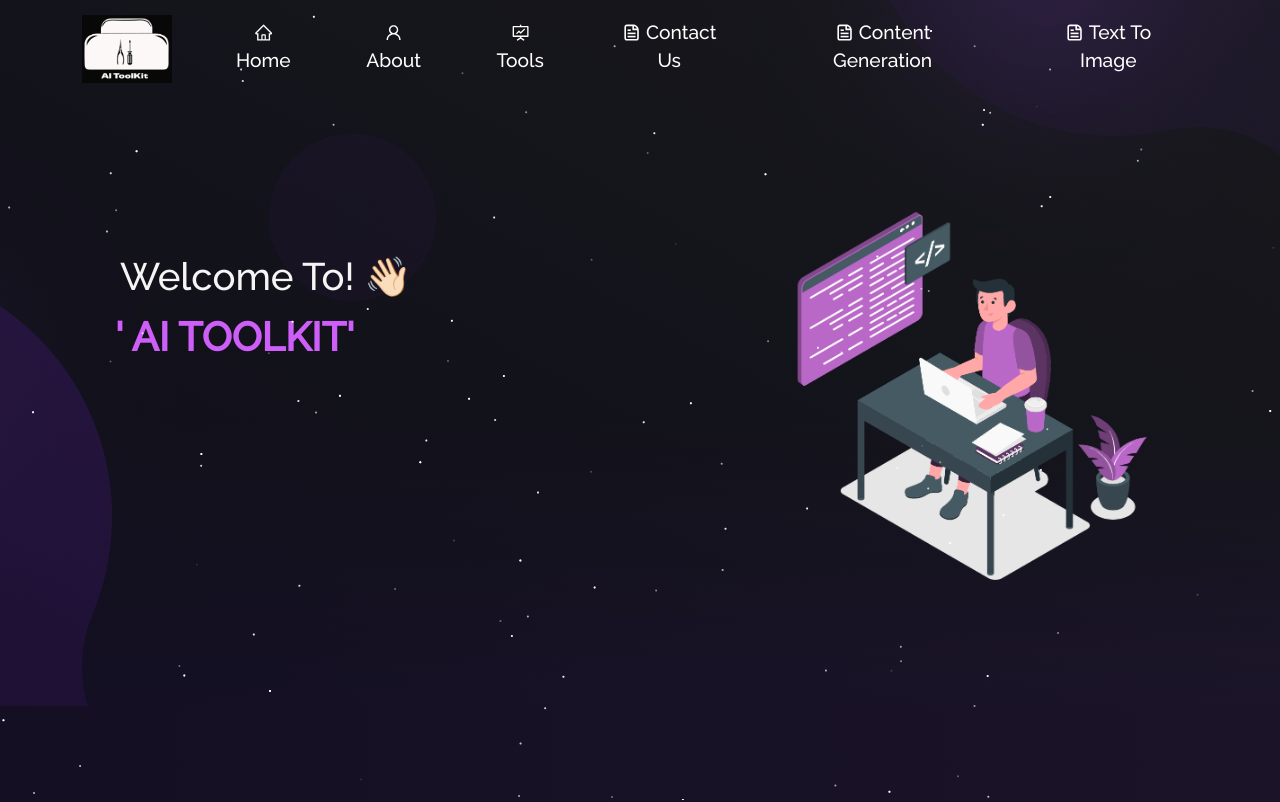
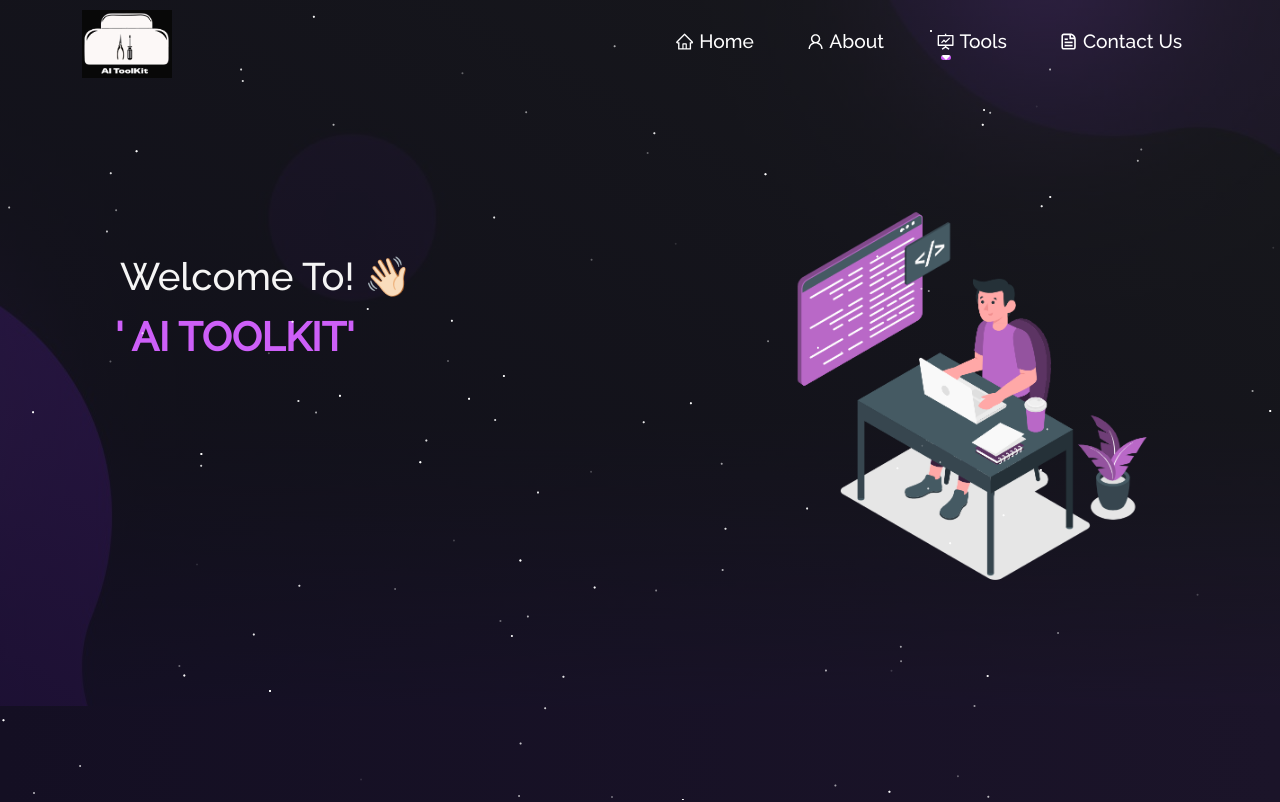
Before and after one commit to MuhammadZawar11681/AI-ToolKit, a React (Create React App) app in the folder ai-toolkit/: page / in a window 1280 px wide. Shown: the top 802 px of the page. Built offline with nearby package versions, Linux system fonts and the light colour scheme.

Commit message:
Add DropDown Functionality

```diff
--- a/ai-toolkit/src/components/Navbar.js
+++ b/ai-toolkit/src/components/Navbar.js
@@ -1,19 +1,160 @@
+// import React, { useState } from "react";
+// import Navbar from "react-bootstrap/Navbar";
+// import Nav from "react-bootstrap/Nav";
+// import Container from "react-bootstrap/Container";
+// import logo from "../Assets/logo.png";
+// // import Button from "react-bootstrap/Button";
+// import { Link } from "react-router-dom";
+// // import { CgGitFork } from "react-icons/cg";
+// // import { ImBlog } from "react-icons/im";
+// import {
+//   // AiFillStar,
+//   AiOutlineHome,
+//   AiOutlineFundProjectionScreen,
+//   AiOutlineUser,
+// } from "react-icons/ai";
+
+// import { CgFileDocument } from "react-icons/cg";
+
+// function NavBar() {
+//   const [expand, updateExpanded] = useState(false);
+//   const [navColour, updateNavbar] = useState(false);
+
+//   function scrollHandler() {
+//     if (window.scrollY >= 20) {
+//       updateNavbar(true);
+//     } else {
+//       updateNavbar(false);
+//     }
+//   }
+
+//   window.addEventListener("scroll", scrollHandler);
+
+//   return (
+//     <Navbar
+//       expanded={expand}
+//       fixed="top"
+//       expand="md"
+//       className={navColour ? "sticky" : "navbar"}
+//     >
+//       <Container>
+//         <Navbar.Brand href="/" className="d-flex">
+//           <img src={logo} className="img-fluid logo" alt="brand" />
+//         </Navbar.Brand>
+//         <Navbar.Toggle
+//           aria-controls="responsive-navbar-nav"
+//           onClick={() => {
+//             updateExpanded(expand ? false : "expanded");
+//           }}
+//         >
+//           <span></span>
+//           <span></span>
+//           <span></span>
+//         </Navbar.Toggle>
+//         <Navbar.Collapse id="responsive-navbar-nav">
+//           <Nav className="ms-auto" defaultActiveKey="#home">
+//             <Nav.Item>
+//               <Nav.Link as={Link} to="/" onClick={() => updateExpanded(false)}>
+//                 <AiOutlineHome style={{ marginBottom: "2px" }} /> Home
+//               </Nav.Link>
+//             </Nav.Item>
+
+//             <Nav.Item>
+//               <Nav.Link
+//                 as={Link}
+//                 to="/about" // here you put path of about us /path
+//                 onClick={() => updateExpanded(false)}
+//               >
+//                 <AiOutlineUser style={{ marginBottom: "2px" }} /> About
+//               </Nav.Link>
+//             </Nav.Item>
+
+//             <Nav.Item>
+//               <Nav.Link
+//                 as={Link}
+//                 to="/Projects " // here you put path of contact us /path
+//                 onClick={() => updateExpanded(false)}
+//               >
+//                 <AiOutlineFundProjectionScreen
+//                   style={{ marginBottom: "2px" }}
+//                 />{" "}
+//                 Tools
+//               </Nav.Link>
+//             </Nav.Item>
+
+//             <Nav.Item>
+//               <Nav.Link
+//                 as={Link}
+//                 to=" " // here you put path of contact us /path
+//                 onClick={() => updateExpanded(false)}
+//               >
+//                 <CgFileDocument style={{ marginBottom: "2px" }} /> Contact Us
+//               </Nav.Link>
+//             </Nav.Item>
+
+//             <Nav.Item>
+//               <Nav.Link
+//                 as={Link}
+//                 to="/ContentGeneration " // here you put path of contact us /path
+//                 onClick={() => updateExpanded(false)}
+//               >
+//                 <CgFileDocument style={{ marginBottom: "2px" }} /> Content
+//                 Generation
+//               </Nav.Link>
+//             </Nav.Item>
+
+//             <Nav.Item>
+//               <Nav.Link
+//                 as={Link}
+//                 to="/TextToImage " // here you put path of contact us /path
+//                 onClick={() => updateExpanded(false)}
+//               >
+//                 <CgFileDocument style={{ marginBottom: "2px" }} /> Text To Image
+//               </Nav.Link>
+//             </Nav.Item>
+
+//             {/* <Nav.Item>
+//               <Nav.Link
+//                 href=" "
+//                 target="_blank"
+//                 rel="noreferrer"
+//               >
+//                 <ImBlog style={{ marginBottom: "2px" }} /> Blogs
+//               </Nav.Link>
+//             </Nav.Item> */}
+
+//             {/* <Nav.Item className="fork-btn">
+//               <Button
+//                 href=" "
+//                 target="_blank"
+//                 className="fork-btn-inner"
+//               >
+//                 <CgGitFork style={{ fontSize: "1.2em" }} />{" "}
+//                 <AiFillStar style={{ fontSize: "1.1em" }} />
+//               </Button>
+//             </Nav.Item> */}
+//           </Nav>
+//         </Navbar.Collapse>
+//       </Container>
+//     </Navbar>
+//   );
+// }
+
+// export default NavBar;
+
+// gpt code here
 import React, { useState } from "react";
 import Navbar from "react-bootstrap/Navbar";
 import Nav from "react-bootstrap/Nav";
+import NavDropdown from "react-bootstrap/NavDropdown";
 import Container from "react-bootstrap/Container";
 import logo from "../Assets/logo.png";
-// import Button from "react-bootstrap/Button";
 import { Link } from "react-router-dom";
-// import { CgGitFork } from "react-icons/cg";
-// import { ImBlog } from "react-icons/im";
 import {
-  // AiFillStar,
   AiOutlineHome,
   AiOutlineFundProjectionScreen,
   AiOutlineUser,
 } from "react-icons/ai";
-
 import { CgFileDocument } from "react-icons/cg";
 
 function NavBar() {
@@ -62,76 +203,57 @@ function NavBar() {
             <Nav.Item>
               <Nav.Link
                 as={Link}
-                to="/about" // here you put path of about us /path
+                to="/about"
                 onClick={() => updateExpanded(false)}
               >
                 <AiOutlineUser style={{ marginBottom: "2px" }} /> About
               </Nav.Link>
             </Nav.Item>
 
-            <Nav.Item>
-              <Nav.Link
+            {/* Tools dropdown */}
+            <NavDropdown
+              title={
+                <span>
+                  <AiOutlineFundProjectionScreen
+                    style={{ marginBottom: "2px" }}
+                  />{" "}
+                  Tools
+                </span>
+              }
+              id="basic-nav-dropdown"
+            >
+              <NavDropdown.Item
                 as={Link}
-                to="/Projects " // here you put path of contact us /path
+                to="/ContentGeneration"
                 onClick={() => updateExpanded(false)}
               >
-                <AiOutlineFundProjectionScreen
-                  style={{ marginBottom: "2px" }}
-                />{" "}
-                Tools
-              </Nav.Link>
-            </Nav.Item>
+                Content Generation
+              </NavDropdown.Item>
+              <NavDropdown.Item
+                as={Link}
+                to="/TextToImage"
+                onClick={() => updateExpanded(false)}
+              >
+                Text To Image
+              </NavDropdown.Item>
+              <NavDropdown.Item
+                as={Link}
+                to="/project"
+                onClick={() => updateExpanded(false)}
+              >
+                More...
+              </NavDropdown.Item>
+            </NavDropdown>
 
             <Nav.Item>
               <Nav.Link
                 as={Link}
-                to=" " // here you put path of contact us /path
+                to="/contact"
                 onClick={() => updateExpanded(false)}
               >
                 <CgFileDocument style={{ marginBottom: "2px" }} /> Contact Us
               </Nav.Link>
             </Nav.Item>
-
-            <Nav.Item>
-              <Nav.Link
-                as={Link}
-                to="/ContentGeneration " // here you put path of contact us /path
-                onClick={() => updateExpanded(false)}
-              >
-                <CgFileDocument style={{ marginBottom: "2px" }} /> Content Generation
-              </Nav.Link>
-            </Nav.Item>
-
-            <Nav.Item>
-              <Nav.Link
-                as={Link}
-                to="/TextToImage " // here you put path of contact us /path
-                onClick={() => updateExpanded(false)}
-              >
-                <CgFileDocument style={{ marginBottom: "2px" }} /> Text To Image
-              </Nav.Link>
-            </Nav.Item>
-
-            {/* <Nav.Item>
-              <Nav.Link
-                href=" "
-                target="_blank"
-                rel="noreferrer"
-              >
-                <ImBlog style={{ marginBottom: "2px" }} /> Blogs
-              </Nav.Link>
-            </Nav.Item> */}
-
-            {/* <Nav.Item className="fork-btn">
-              <Button
-                href=" "
-                target="_blank"
-                className="fork-btn-inner"
-              >
-                <CgGitFork style={{ fontSize: "1.2em" }} />{" "}
-                <AiFillStar style={{ fontSize: "1.1em" }} />
-              </Button>
-            </Nav.Item> */}
           </Nav>
         </Navbar.Collapse>
       </Container>
```
